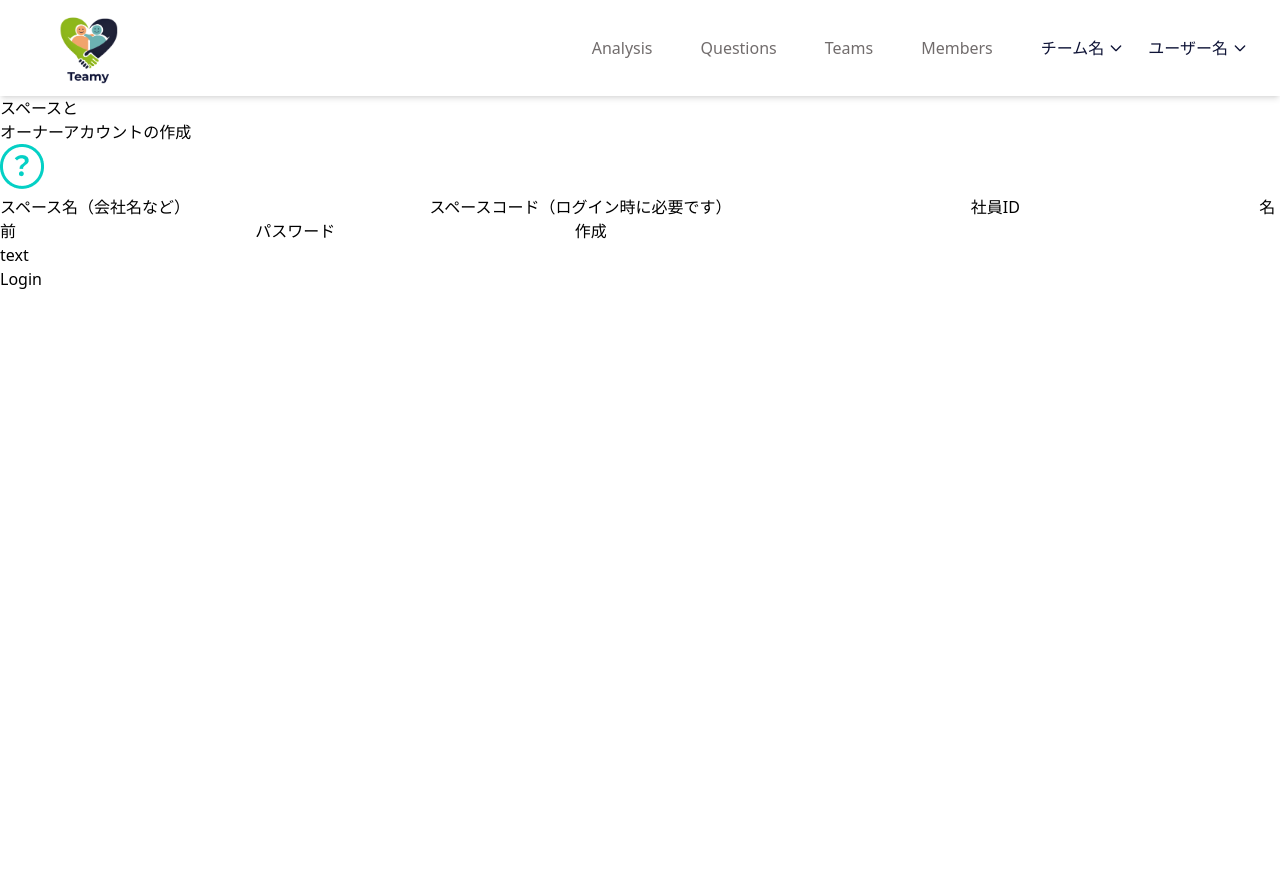
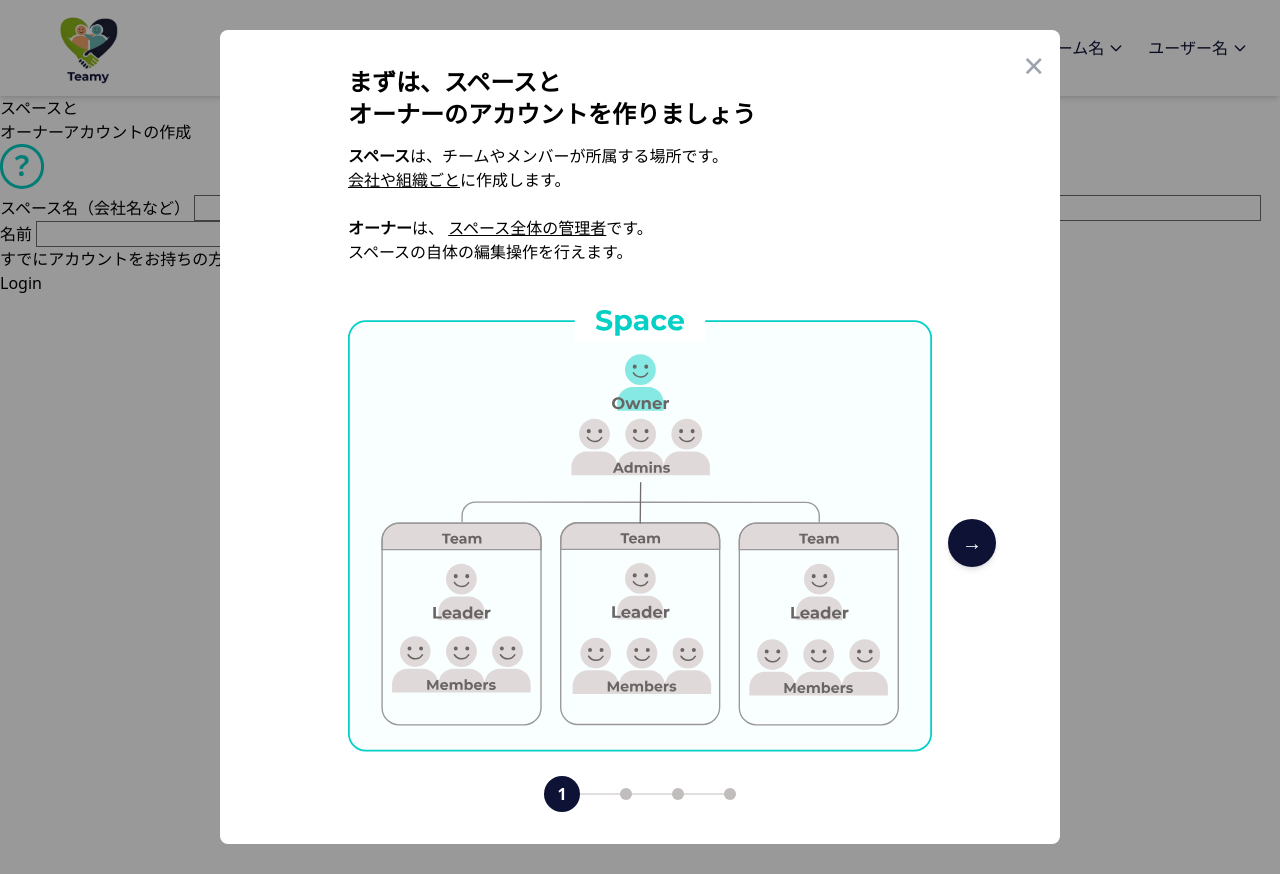
Before and after one commit to 2026-Winter-Hackathon-Dteam/D-team-project, a Django app: template templates/signup_owner.html in a window 1280 px wide. Run offline with Django 5.2, Linux system fonts and the light colour scheme; the template is opened without the code that fills it, so the values that code supplies are empty; style sheets or scripts are compiled from the project's sources.

Commit message:
サインアップ画面修正・説明モーダル修正、top.htmlをaccountsへ移動

```diff
--- a/accounts/views.py
+++ b/accounts/views.py
@@ -2,5 +2,4 @@ from django.shortcuts import render
 from django.http import HttpResponse
 
 def sample(request):
-    # return HttpResponse("")
-    return render(request, "components/tutorial_modal.html")  # 画面表示テスト用にHttpRespomseをコメントアウトしてrenderに変更中（削除予定）
+    return HttpResponse("")
--- /dev/null
+++ b/static/js/tutorial.js
@@ -0,0 +1,76 @@
+//  ================ 表示切り替え処理 ================
+
+const slides = Array.from(document.querySelectorAll(".tutorial-slide"));
+  // すべてのスライド要素をまとめて配列(Array)として準備
+let currentStep = 1;
+  // 表示中のスライド番号（1枚目からスタート）
+
+const showStep = (step) => {
+  slides.forEach(slide => {
+    const s = Number(slide.dataset.step);
+    slide.classList.toggle("hidden", s !== step);
+  });
+};
+  // stepを引数として受け取る関数を、変数showStepにする
+  // data-stepから取得した番号(s)が、表示したい番号（step）と違ったらhidden
+  // 同じだったらhiddenを外す
+  // classList.toggle（クラス名,条件）は、trueならクラスを付け、falseなら外す
+
+//  ================ モーダル開閉をする関数 ================
+
+// オープン（hiddenを外す）
+function openTutorial(startStep = 1) {
+  currentStep = startStep;
+  showStep(currentStep);
+  document.getElementById("tutorial-modal").classList.remove("hidden");
+}
+  // 引数なしなら1スライド目からスタート
+  // 途中スライドからスタートするページでは引数を渡す
+
+// クローズ（hiddenをつける）
+function closeTutorial() {
+  document.getElementById("tutorial-modal").classList.add("hidden");
+}
+
+//  ================ クリックイベント処理 ================
+  document.addEventListener("click", (e) => {
+
+    // --- ？ボタン（btn-help） ---
+    if (e.target.closest(".btn-help")) {
+      openTutorial();
+      return;
+    }
+
+    // --- ×ボタン（btn-close） ---
+    if (e.target.closest(".btn-close")) {
+      closeTutorial();
+      return;
+    }
+
+    // --- モーダル背景クリックで閉じる ---
+    const bg = document.getElementById("tutorial-bg")
+    if (e.target === bg) {
+      closeTutorial();
+      return;
+    }
+      // 背景部分のクリックのみ対象・モーダル本体のクリックは含まない
+
+    // --- 次へボタン（btn-next） ---
+    if (e.target.closest(".btn-next")) {
+      if (currentStep < 4) currentStep++;
+      showStep(currentStep);
+    }
+      // クリックされた場所が「次へ（btn_next）」なら
+      // currentStepが4より小さければ、1つ増やす
+      // 増やしたcurrentStepをshowStepとして表示スライドを切り替え
+
+    // --- 戻るボタン（btn-prev） ---
+    if (e.target.closest(".btn-prev")) {
+      if (currentStep > 1) currentStep--;
+      showStep(currentStep);
+    }
+      // 戻る(btn_prev)の場合も、次へボタン同様に逆の処理を行う
+  });
+
+  showStep(currentStep);
+    // 初期表示用（currentStep = 1）
--- a/templates/components/tutorial1_space.html
+++ b/templates/components/tutorial1_space.html
@@ -1,7 +1,6 @@
 {% load static %}
-<link rel="stylesheet" href="{% static 'dist/tailwind.css' %}">
 
-<div class="w-full max-w-[840px] mx-auto bg-white p-8 relative">
+<div class="w-full max-w-[840px] mx-auto bg-white p-8 rounded-lg relative">
 
   <!-- ======== 閉じるボタン ======== -->
   <button
--- a/templates/components/tutorial2_members.html
+++ b/templates/components/tutorial2_members.html
@@ -1,7 +1,6 @@
 {% load static %}
-<link rel="stylesheet" href="{% static 'dist/tailwind.css' %}">
 
-<div class="w-full max-w-[840px] mx-auto bg-white p-8 relative">
+<div class="w-full max-w-[840px] mx-auto bg-white p-8 rounded-lg relative">
 
   <!-- ======== 閉じるボタン ======== -->
   <button
--- a/templates/components/tutorial3_admin.html
+++ b/templates/components/tutorial3_admin.html
@@ -1,7 +1,6 @@
 {% load static %}
-<link rel="stylesheet" href="{% static 'dist/tailwind.css' %}">
 
-<div class="w-full max-w-[840px] mx-auto bg-white p-8 relative">
+<div class="w-full max-w-[840px] mx-auto bg-white p-8 rounded-lg relative">
 
   <!-- ======== 閉じるボタン ======== -->
   <button
--- a/templates/components/tutorial4_teams.html
+++ b/templates/components/tutorial4_teams.html
@@ -1,7 +1,6 @@
 {% load static %}
-<link rel="stylesheet" href="{% static 'dist/tailwind.css' %}">
 
-<div class="w-full max-w-[840px] mx-auto bg-white p-8 relative">
+<div class="w-full max-w-[840px] mx-auto bg-white p-8 rounded-lg relative">
 
   <!-- ======== 閉じるボタン ======== -->
   <button
--- a/templates/components/tutorial_modal.html
+++ b/templates/components/tutorial_modal.html
@@ -1,4 +1,9 @@
-<div id="tutorial-modal">
+<!-- モーダル全体＋背景 -->
+<div id="tutorial-modal" class="hidden fixed inset-0 z-50">
+  <!-- モーダル背景（背景クリックでモーダルを閉じる） -->
+  <div id="tutorial-bg" class="absolute inset-0 bg-black/40 flex items-center justify-center">
+    <!-- モーダル本体 -->
+    <div id="tutorial-content" class=" relative z-10 mx-auto my-auto">
       <div class="tutorial-slide" data-step="1">
         {% include "components/tutorial1_space.html" %}
       </div>
@@ -15,53 +20,5 @@
         {% include "components/tutorial4_teams.html" %}
       </div>
     </div>
-
-
-<script>
-//  ======== 表示切り替え処理 ========
-  const slides = Array.from(document.querySelectorAll(".tutorial-slide"));
-  // すべてのスライド要素をまとめて配列(Array)として準備
-  let currentStep = 1; // 表示中のスライド番号（1枚目からスタート）
-
-  const showStep = (step) => {
-    slides.forEach(slide => {
-      const s = Number(slide.dataset.step);
-      slide.classList.toggle("hidden", s !== step);
-    });
-  };
-  // stepを引数として受け取る関数を、変数showStepにする
-  // data-stepから取得した番号(s)が、表示したい番号（step）と違ったらhidden
-  // 同じだったらhiddenを外す
-  // classList.toggle（クラス名,条件）は、trueならクラスを付け、falseなら外す
-
-  //  ======== クリックイベント処理 ========
-  document.addEventListener("click", (e) => {
-
-    // --- ×ボタン（btn-close） ---
-    if (e.target.closest(".btn-close")) {
-      document.getElementById("tutorial-modal").classList.add("hidden");
-      // tutorial-modal全体をhidden
-      return;
-    }
-
-    // --- 次へボタン（btn-next） ---
-    if (e.target.closest(".btn-next")) {
-      if (currentStep < 4) currentStep++;
-      showStep(currentStep);
-    }
-    // クリックされた場所が「次へ（btn_next）」なら
-    // currentStepが4より小さければ、1つ増やす
-    // 増やしたcurrentStepをshowStepとして表示スライドを切り替え
-
-    // --- 戻るボタン（btn-prev） ---
-    if (e.target.closest(".btn-prev")) {
-      if (currentStep > 1) currentStep--;
-      showStep(currentStep);
-    }
-    // 戻る(btn_prev)の場合も、次へボタン同様に逆の処理を行う
-  });
-
-  showStep(currentStep);
-  // 初期表示用（currentStep = 1）
-
-</script>
+  </div>
+</div>
--- a/templates/signup_owner.html
+++ b/templates/signup_owner.html
@@ -1,45 +1,45 @@
 {% extends "base.html" %}
 {% load static %}
-
 {% block title %}signup{% endblock %}
 
 {% block content %}
 <!-- ======== 見出し ======== -->
   <div>
     <h1>スペースと<br>オーナーアカウントの作成</h1>
-        <button type="button">
-          <img src="{% static 'imgs/help.png' %}" alt="?">
+        <!-- [？]ヘルプボタン -->
+        <button type="button" class="btn-help">
+          <img src="{% static 'imgs/help.png' %}" alt="へルプを表示">
         </button>
   </div>
-
 <!-- ======== フォーム ======== -->
   <div>
     <form method="post">
       {% csrf_token %}
 
-      <label>
+      <label for="space_name">
         スペース名（会社名など）
-        <input type="text" name="space_name" required>
+        <input type="text" name="space_name" class="border border-teamy-grayDark" required>
       </label>
 
       <label>
         スペースコード（ログイン時に必要です）
-        <input type="text" name="space_code" minlength="3" maxlength="3" pattern="^[a-zA-Z0-9]+$" title="半角英数字3桁" required >
+        <input type="text" name="space_code" minlength="3" maxlength="3" pattern="^[a-zA-Z0-9]+$" title="半角英数字3桁"
+               class="border border-teamy-grayDark" required >
       </label>
 
       <label>
         社員ID
-        <input type="number" name="employee_id" required>
+        <input type="number" name="employee_id" class="border border-teamy-grayDark" required>
       </label>
 
       <label>
         名前
-        <input type="text" name="user_name" required>
+        <input type="text" name="user_name" class="border border-teamy-grayDark" required>
       </label>
 
       <label>
         パスワード
-        <input type="password" name="password" required>
+        <input type="password" name="password" class="border border-teamy-grayDark" required>
       </label>
 
       <button type="submit">作成</button>
@@ -48,9 +48,22 @@
 
 <!-- ======== ログイン ======== -->
   <div>
-    <p>text</p>
+    <p>すでにアカウントをお持ちの方はこちら</p>
       <a href="#">Login</a>
     <!-- url login -->
   </div>
 
+  {% include "components/tutorial_modal.html" %}
 {% endblock %}
+
+{% block extra_js %}
+<!-- モーダル呼び出し -->
+  <script src="{% static 'js/tutorial.js' %}"></script>
+
+  <!-- サインアップ画面アクセス時にモーダルを表示 -->
+  <script>
+    setTimeout(() => {
+    openTutorial(1);  // 引数で1を渡して1スライド目からスタート
+  }, 500);    // 0.5秒待ってから表示
+  </script>
+{% endblock %}
```
Also changed, not shown: templates/sample.html (deleted, +0 -7 lines), accounts/templates/accounts/top.html (renamed from templates/Top.html), 1 other file. Lines whose indentation alone changed are shown as unchanged.
